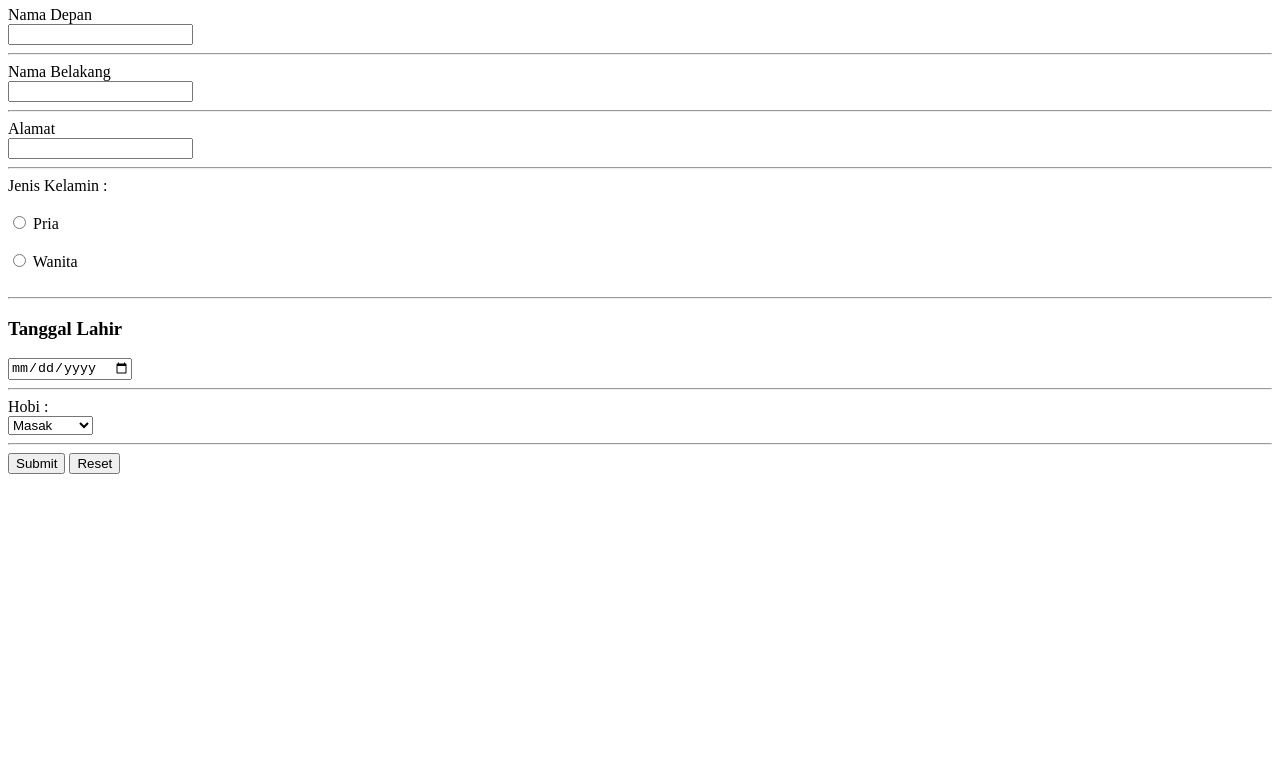
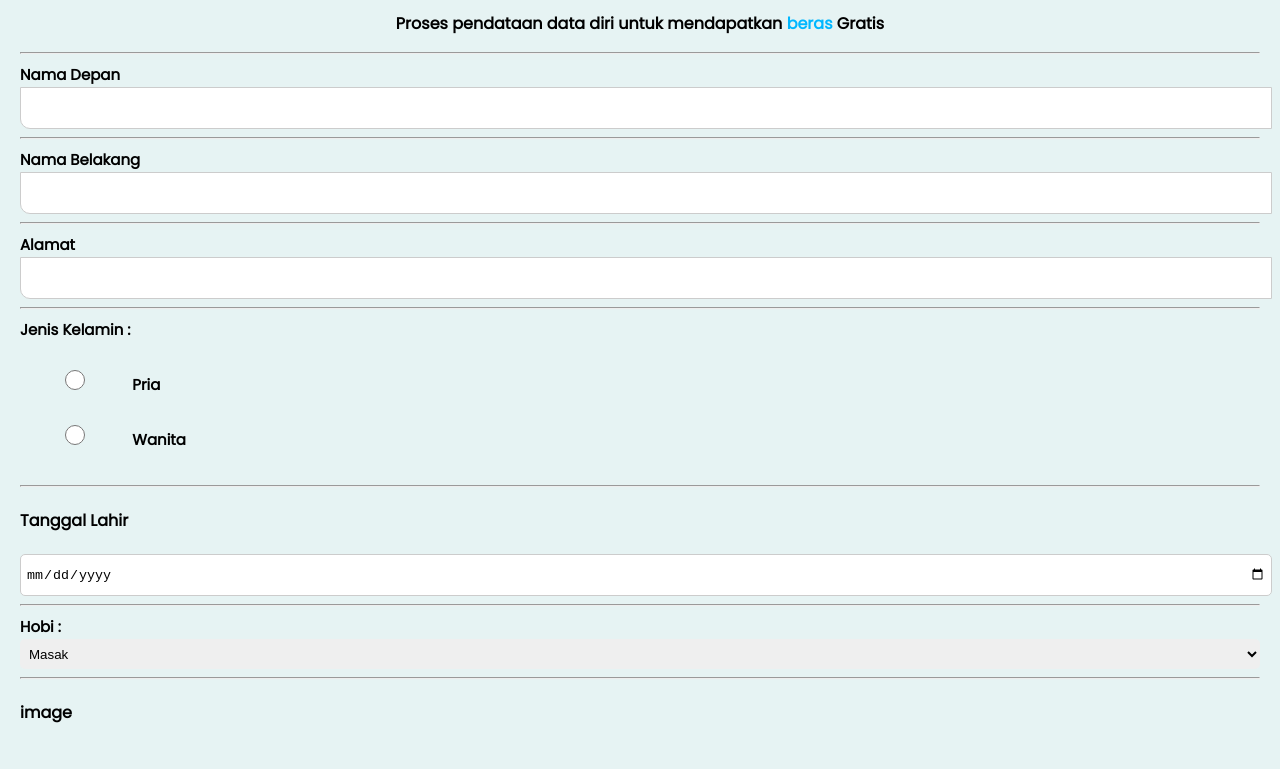
Before and after one commit to geofannyher/Sass-project, a plain HTML site: page Day 1/data.html in a window 1280 px wide. Shown: the part 128-897 px from the top of the page. Before the commit the page ends 800 px from the top, so only its background shows below. Drawn offline with Linux system fonts and the light colour scheme.

Commit message:
styling with css

```diff
--- a/Day 1/data.html
+++ b/Day 1/data.html
@@ -5,6 +5,7 @@
     <meta charset="UTF-8" />
     <meta http-equiv="X-UA-Compatible" content="IE=edge" />
     <meta name="viewport" content="width=device-width, initial-scale=1.0" />
+    <link rel="stylesheet" href="style.css">
     <title>Survey Data diri</title>
 </head>
 
@@ -16,13 +17,13 @@
         <hr />
         <form action="#">
             <label>Nama Depan</label><br />
-            <input type="text" id="fname" /><br />
+            <input type="text" id="fname" autocomplete="off"><br />
             <hr />
             <label>Nama Belakang</label><br />
-            <input type="text" id="lname" /><br />
+            <input type="text" id="lname" autocomplete="off"><br />
             <hr />
             <label>Alamat</label><br />
-            <input type="text" id="alamat" /><br />
+            <input type="text" id="alamat" autocomplete="off"><br />
             <hr />
             <label>Jenis Kelamin :</label><br /><br />
             <input type="radio" />
@@ -30,7 +31,7 @@
             <input type="radio" />
             <label>Wanita</label><br /><br />
             <hr />
-            <h3>Tanggal Lahir</h3>
+            <h4>Tanggal Lahir</h4>
             <input type="date" />
             <hr />
             <label for="cars">Hobi :</label><br />
@@ -41,6 +42,8 @@
                 <option>nyanyi</option>
             </select>
             <hr />
+            <h4>image</h4><br>
+            <img src="profile.jpg" alt=""><br><br>
             <button type="submit">Submit</button>
             <button type="reset">Reset</button>
         </form>
--- /dev/null
+++ b/Day 1/style.css
@@ -0,0 +1,65 @@
+@import url("https://fonts.googleapis.com/css2?family=Poppins&display=swap");
+body {
+  margin: 10px;
+  padding: 10px;
+  background-color: rgb(230, 243, 243);
+  font-family: "Poppins", sans-serif;
+}
+h1 {
+    text-align: center;
+    font-size: 40px;
+    font-family: Cambria, Cochin, Georgia, Times, "Times New Roman", serif;
+    background-color: aqua;
+  }
+a {
+  text-decoration: none;
+  color: rgb(0, 183, 255);
+}
+p {
+  text-align: center;
+  font-weight: bold;
+}
+label {
+  font-weight: bold;
+  font-size: 15px;
+}
+input {
+  width: 100%;
+  height: 30px;
+  border: 1px solid #ccc;
+  border-bottom-left-radius: 10px;
+  padding: 5px;
+}
+input[type="radio"] {
+  width: 100px;
+  height: 20px;
+}
+input[type="date"] {
+  width: 100%;
+  height: 30px;
+  border-radius: 5px;
+}
+
+select {
+  width: 100%;
+  height: 30px;
+  border-radius: 5px;
+  padding: 5px;
+  border:none;
+}
+
+
+img {
+  border-radius: 80%;
+  width: 150px;
+}
+button {
+  background-color: rgb(91, 198, 240);
+  border-radius: 5px;
+  border: none;
+  color: white;
+  padding: 15px 32px;
+  text-decoration: none;
+  display: inline-block;
+  cursor: pointer;
+}
```
Also changed, not shown: Day 1/index.html (deleted, +0 -82 lines), Day 1/profile.jpg (added).
